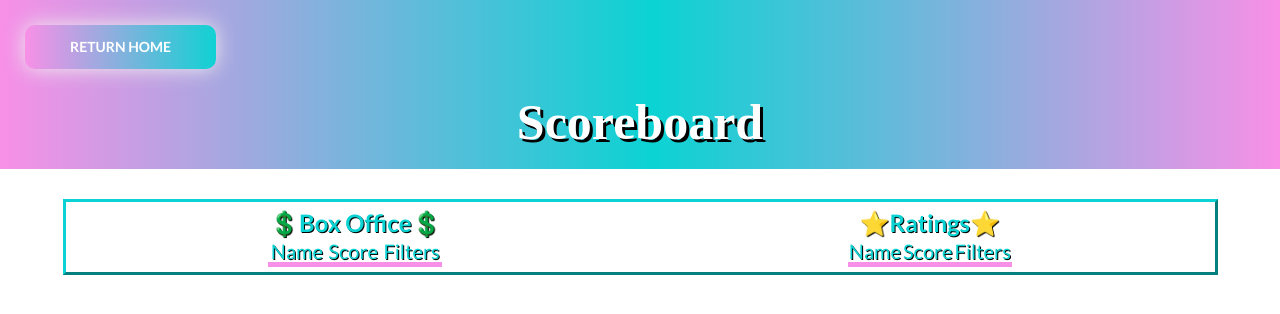
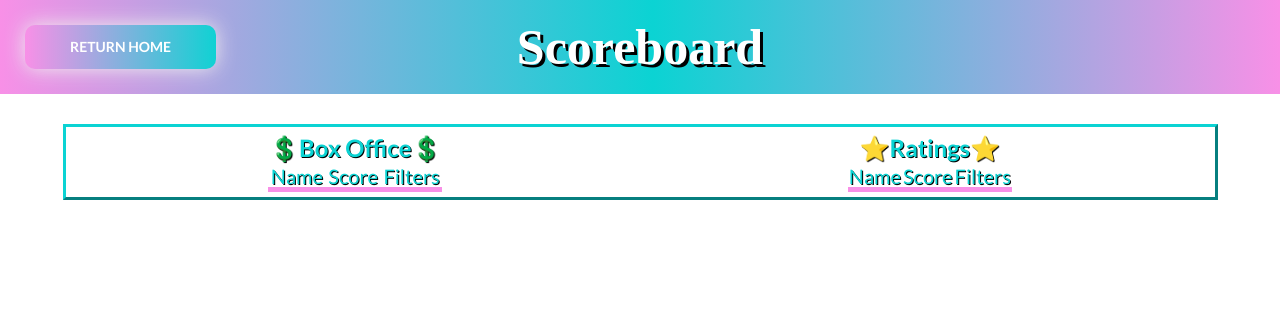
Before and after one commit to NicolasFlamel/Cinephiliac, a plain HTML site: page scoreboard.html in a window 1280 px wide. Drawn offline with nearby package versions, Linux system fonts and the light colour scheme; a web font is replaced by a local one.

Commit message:
scoreboard nav adjusting

```diff
--- a/assets/css/scoreboard.css
+++ b/assets/css/scoreboard.css
@@ -18,6 +18,19 @@ header {
     color: white;
     background: rgb(11,11,11);
     background-image: linear-gradient(to right, var(--pink) 0%, var(--blue) 51%, var(--pink) 100%);
+}
+
+nav {
+    display: flex;
+    flex: wrap;
+    position: relative;
+}
+
+nav h1 {
+    left: 50%;
+    margin: auto;
+    position: absolute;
+    transform: translate(-50%);
 }
 
 .ui.grid.container {
--- a/scoreboard.html
+++ b/scoreboard.html
@@ -10,8 +10,10 @@
 </head>
 <body>
     <header>
-        <nav><button type="button" id="back-btn" class="ui button">Return Home</button></nav>
-        <h1>Scoreboard</h1>
+        <nav>
+            <button type="button" id="back-btn" class="ui button">Return Home</button>
+            <h1>Scoreboard</h1>
+        </nav>
     </header>
     <main>
         <section class="ui grid container">
```
